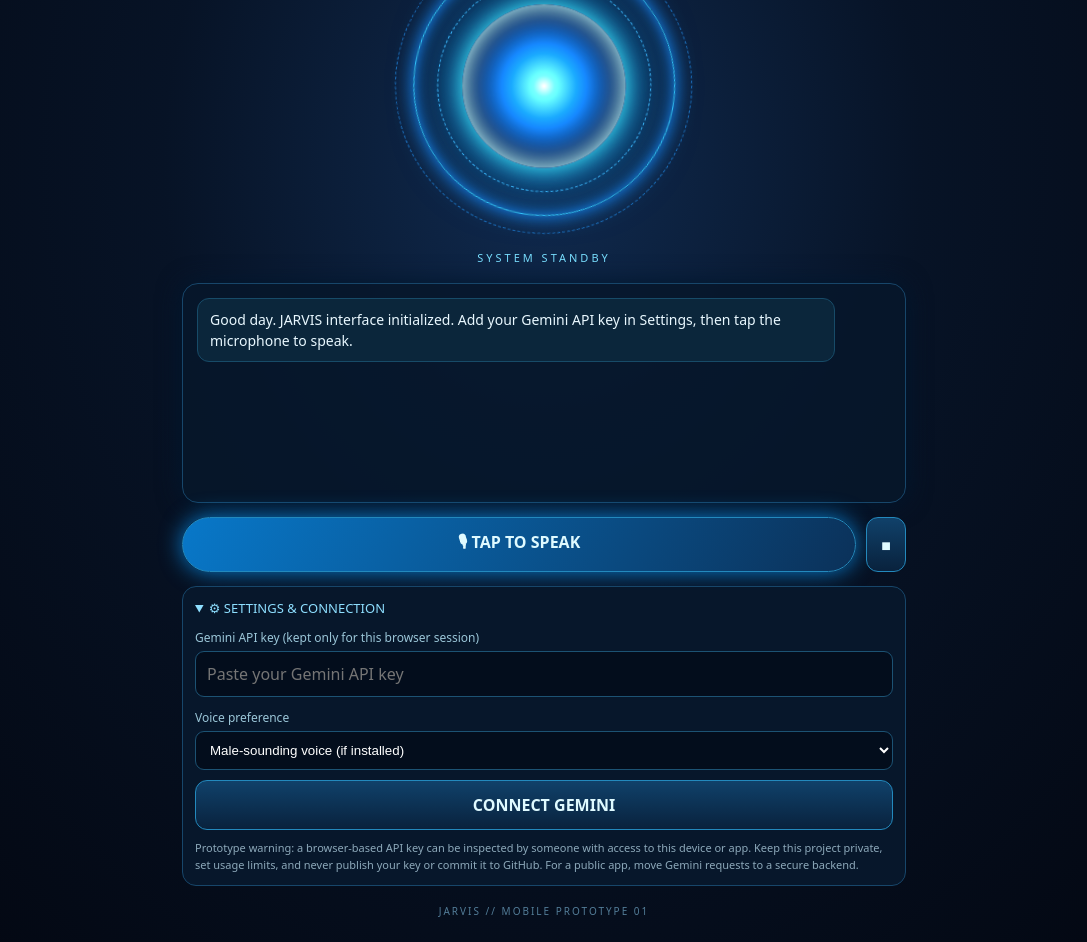
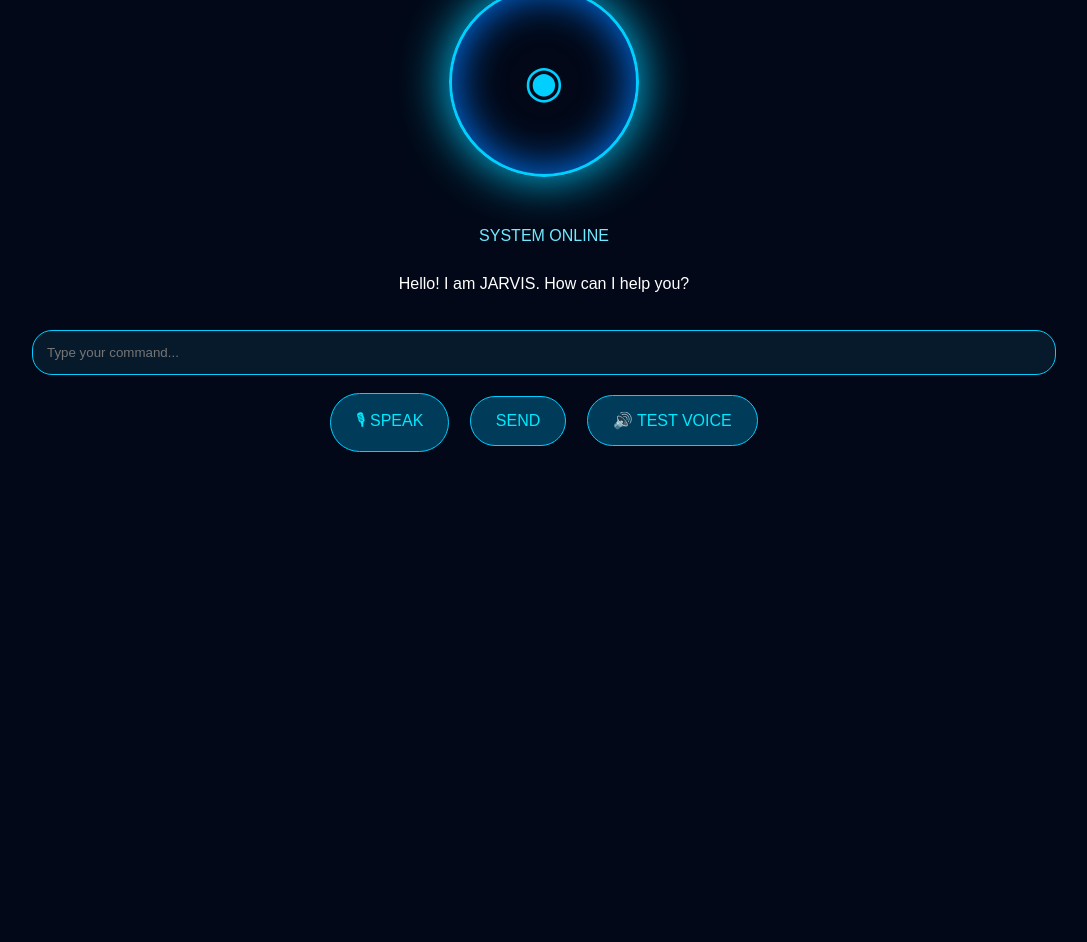
Before and after one commit to jatinthakur06366-stack/JARVIS-, a plain HTML site: page index.html in a window 1280 px wide. Shown: the part 243-1185 px from the top of the page, without its empty margins (96-1183 px from the left). After the commit the page ends 800 px from the top, so only its background shows below. Drawn offline with Linux system fonts and the light colour scheme.

Commit message:
Update index.html

```diff
--- a/index.html
+++ b/index.html
@@ -1,106 +1,132 @@
-<!doctype html>
+
+<!DOCTYPE html>
 <html lang="en">
 <head>
-<meta charset="utf-8">
-<meta name="viewport" content="width=device-width,initial-scale=1,viewport-fit=cover">
-<meta name="theme-color" content="#050b18">
-<meta name="description" content="Personal JARVIS AI voice assistant">
-<link rel="manifest" href="manifest.json">
-<title>J.A.R.V.I.S.</title>
+<meta charset="UTF-8">
+<meta name="viewport" content="width=device-width, initial-scale=1.0">
+<title>JARVIS AI</title>
 <style>
-:root{color-scheme:dark;--cyan:#55dfff;--blue:#168bff;--bg:#050b18;--panel:#0a1830}
-*{box-sizing:border-box}body{margin:0;background:radial-gradient(ellipse at 50% 34%,#102b50 0,#071326 42%,#030711 100%);color:#e9f8ff;font-family:system-ui,Arial,sans-serif;min-height:100vh}
-main{max-width:760px;margin:auto;min-height:100vh;padding:22px 18px calc(24px + env(safe-area-inset-bottom));display:flex;flex-direction:column;align-items:center}
-header{width:100%;display:flex;justify-content:space-between;align-items:center;letter-spacing:3px;font-size:12px;color:#83dfff}
-.status{font-size:10px;letter-spacing:1px;color:#72e7ff;border:1px solid #1b638a;padding:7px 10px;border-radius:30px}
-h1{font-size:clamp(27px,7vw,42px);letter-spacing:7px;margin:25px 0 4px;text-shadow:0 0 18px #1aaeff}
-.sub{font-size:10px;letter-spacing:4px;color:#76b9d5}
-.core-wrap{position:relative;width:min(70vw,285px);height:min(70vw,285px);margin:34px auto 22px;display:grid;place-items:center}
-.core{width:54%;height:54%;border-radius:50%;background:radial-gradient(circle,#d7fbff 0,#63dfff 9%,#168bff 28%,#092e64 57%,#06142a 72%);box-shadow:0 0 22px #39caff,0 0 65px #087eff, inset 0 0 25px #b8f5ff;animation:pulse 3s ease-in-out infinite}
-.ring{position:absolute;inset:4%;border:1px solid #35caff;border-radius:50%;box-shadow:0 0 18px #168bff,inset 0 0 15px #168bff;animation:spin 18s linear infinite}
-.ring:before,.ring:after{content:"";position:absolute;inset:9%;border:1px dashed #49bfff;border-radius:50%}
-.ring:after{inset:-7%;border-color:#1c75c6;transform:rotate(35deg)}
-@keyframes spin{to{transform:rotate(360deg)}}@keyframes pulse{50%{transform:scale(1.08);filter:brightness(1.3)}}
-body.listening .core{animation:pulse .7s infinite}body.listening .ring{animation-duration:3s}
-#state{font-size:11px;letter-spacing:3px;color:#79dfff;margin-bottom:18px}
-.panel{width:100%;background:#07172bd9;border:1px solid #17466a;border-radius:16px;padding:14px;box-shadow:0 0 25px #00172e}
-#log{height:190px;overflow:auto;display:flex;flex-direction:column;gap:10px}
-.msg{font-size:14px;line-height:1.5;padding:10px 12px;border-radius:12px;max-width:92%;white-space:pre-wrap}
-.user{align-self:flex-end;background:#103d61}.jarvis{align-self:flex-start;background:#0b263b;border:1px solid #174b68}
-.controls{display:flex;gap:10px;width:100%;margin-top:14px}
-button,input{font:inherit}button{border:1px solid #2389bd;color:#dffaff;background:linear-gradient(180deg,#10416a,#09223d);border-radius:12px;padding:13px 14px;font-weight:650}
-button:active{transform:scale(.98)}#talk{flex:1;border-radius:40px;background:linear-gradient(120deg,#0878c9,#0b3159);box-shadow:0 0 22px #087bcb}
-.settings{width:100%;margin-top:14px;background:#07172b;border:1px solid #17466a;border-radius:14px;padding:12px}
-summary{color:#8edfff;font-size:13px;cursor:pointer}label{display:block;color:#9bc6d8;font-size:12px;margin:12px 0 5px}
-input{width:100%;border:1px solid #1c5273;border-radius:9px;background:#030d1c;color:white;padding:11px}
-.small{font-size:11px;color:#8da9ba;line-height:1.5;margin-top:10px}
-footer{margin-top:auto;padding-top:18px;color:#537d98;font-size:10px;letter-spacing:2px}
+*{box-sizing:border-box}
+body{
+ margin:0;background:#020817;color:#00cfff;
+ font-family:Arial,sans-serif;text-align:center;
+ min-height:100vh;display:flex;align-items:center;
+ justify-content:center;flex-direction:column;
+}
+h1{letter-spacing:8px;text-shadow:0 0 20px #00cfff}
+.core{
+ width:190px;height:190px;border-radius:50%;
+ border:3px solid #00cfff;
+ box-shadow:0 0 25px #00cfff,inset 0 0 30px #007bff;
+ display:flex;align-items:center;justify-content:center;
+ margin:35px auto;animation:pulse 2s infinite;
+}
+.core span{font-size:45px}
+@keyframes pulse{50%{box-shadow:0 0 50px #00cfff,inset 0 0 45px #007bff}}
+button{
+ background:#003b59;color:#00eaff;border:1px solid #00cfff;
+ padding:15px 25px;border-radius:30px;margin:8px;
+ font-size:16px;
+}
+button:active{background:#007ba8}
+#status{color:#70eaff;margin:15px}
+#reply{padding:15px;max-width:90%;min-height:60px;color:white}
+input{
+ background:#071a2c;color:white;border:1px solid #00cfff;
+ padding:14px;border-radius:20px;width:80%;margin:10px;
+}
 </style>
 </head>
 <body>
-<main>
-<header><span>STARK INDUSTRIES // PERSONAL AI</span><span class="status" id="conn">OFFLINE</span></header>
-<h1>J.A.R.V.I.S.</h1><div class="sub">JUST A RATHER VERY INTELLIGENT SYSTEM</div>
-<div class="core-wrap"><div class="ring"></div><div class="core"></div></div>
-<div id="state">SYSTEM STANDBY</div>
-<section class="panel" aria-label="Conversation"><div id="log"><div class="msg jarvis">Good day. JARVIS interface initialized. Add your Gemini API key in Settings, then tap the microphone to speak.</div></div></section>
-<div class="controls"><button id="talk">🎙 TAP TO SPEAK</button><button id="stop">■</button></div>
-<details class="settings" open>
-<summary>⚙ SETTINGS & CONNECTION</summary>
-<label for="key">Gemini API key (kept only for this browser session)</label>
-<input id="key" type="password" autocomplete="off" placeholder="Paste your Gemini API key">
-<label for="voice">Voice preference</label>
-<select id="voice" style="width:100%;padding:10px;border-radius:9px;background:#030d1c;color:white;border:1px solid #1c5273">
-<option value="male">Male-sounding voice (if installed)</option><option value="any">Default voice</option>
-</select>
-<button id="save" style="margin-top:10px;width:100%">CONNECT GEMINI</button>
-<div class="small">Prototype warning: a browser-based API key can be inspected by someone with access to this device or app. Keep this project private, set usage limits, and never publish your key or commit it to GitHub. For a public app, move Gemini requests to a secure backend.</div>
-</details>
-<footer>JARVIS // MOBILE PROTOTYPE 01</footer>
-</main>
+<h1>J.A.R.V.I.S</h1>
+<div>PERSONAL ASSISTANT • DEMO MODE</div>
+<div class="core"><span>◉</span></div>
+<div id="status">SYSTEM ONLINE</div>
+<div id="reply">Hello! I am JARVIS. How can I help you?</div>
+<input id="command" placeholder="Type your command...">
+<div>
+<button onclick="listen()">🎙 SPEAK</button>
+<button onclick="send()">SEND</button>
+<button onclick="speak('System is online.')">🔊 TEST VOICE</button>
+</div>
 <script>
-const $=s=>document.querySelector(s), log=$('#log');
-let apiKey='', listening=false, recognition=null, history=[];
-function add(text,who='jarvis'){const d=document.createElement('div');d.className='msg '+who;d.textContent=text;log.appendChild(d);log.scrollTop=log.scrollHeight}
-function state(t){$('#state').textContent=t}
+const statusText=document.getElementById("status");
+const reply=document.getElementById("reply");
+const input=document.getElementById("command");
+
 function speak(text){
- if(!('speechSynthesis'in window))return;
- speechSynthesis.cancel();const u=new SpeechSynthesisUtterance(text);u.rate=.92;u.pitch=.78;
- const voices=speechSynthesis.getVoices();
- if($('#voice').value==='male'){
-   const candidates=voices.filter(v=>/en/i.test(v.lang)&&/male|david|mark|daniel|james|guy|aaron|fred/i.test(v.name));
-   if(candidates.length)u.voice=candidates[0];
+ const speech=new SpeechSynthesisUtterance(text);
+ speech.lang="en-IN";
+ speech.rate=1;
+ speechSynthesis.cancel();
+ speechSynthesis.speak(speech);
+}
+
+function answer(text){
+ reply.textContent=text;
+ speak(text);
+}
+
+function send(){
+ const q=input.value.trim().toLowerCase();
+ if(!q)return;
+ input.value="";
+
+ if(q.includes("hello")||q.includes("hi")){
+ answer("Hello! I am JARVIS. All systems are running.");
  }
- speechSynthesis.speak(u);
+ else if(q.includes("your name")||q.includes("who are you")){
+ answer("I am JARVIS, your personal demo assistant.");
+ }
+ else if(q.includes("time")){
+ answer("The time is "+new Date().toLocaleTimeString());
+ }
+ else if(q.includes("date")){
+ answer("Today's date is "+new Date().toLocaleDateString());
+ }
+ else if(q.includes("how are you")){
+ answer("I am functioning perfectly. Thank you.");
+ }
+ else if(q.includes("open google")){
+ answer("Opening Google.");
+ window.open("https://www.google.com","_blank");
+ }
+ else if(q.includes("open youtube")){
+ answer("Opening YouTube.");
+ window.open("https://www.youtube.com","_blank");
+ }
+ else if(q.includes("help")){
+ answer("You can ask me the time, date, my name, or say open Google or open YouTube.");
+ }
+ else{
+ answer("I am currently in Demo Mode. AI connection is not enabled yet.");
+ }
 }
-async function ask(text){
- if(!apiKey){add('Please add your Gemini API key in Settings first.');return}
- history.push({role:'user',parts:[{text}]});state('THINKING...');
- try{
-  const r=await fetch('https://generativelanguage.googleapis.com/v1beta/models/gemini-3.8-flash:generateContent?key='+encodeURIComponent(apiKey),{
-   method:'POST',headers:{'Content-Type':'application/json'},
-   body:JSON.stringify({systemInstruction:{parts:[{text:'You are JARVIS, a concise, polite, intelligent personal assistant. Address the user respectfully as sir occasionally, not in every sentence. Speak naturally. Never claim to have performed phone actions unless the app actually did them. If asked to open an app, explain that this prototype can open supported web links only.'}]},contents:history.slice(-12),generationConfig:{temperature:.7,maxOutputTokens:500}})
-  });
-  const data=await r.json();if(!r.ok)throw new Error(data.error?.message||'Gemini request failed');
-  const answer=data.candidates?.[0]?.content?.parts?.map(p=>p.text||'').join('').trim()||'I could not generate a response.';
-  history.push({role:'model',parts:[{text:answer}]});add(answer);speak(answer);state('SYSTEM READY');
- }catch(e){add('Connection error: '+e.message);state('CONNECTION ERROR')}
-}
-function startListening(){
+
+function listen(){
  const SR=window.SpeechRecognition||window.webkitSpeechRecognition;
- if(!SR){add('Speech recognition is not available in this browser. Try Chrome and check microphone permission.');return}
- if(listening)return;
- recognition=new SR();recognition.lang='en-IN';recognition.interimResults=false;recognition.maxAlternatives=1;
- recognition.onstart=()=>{listening=true;document.body.classList.add('listening');state('LISTENING...')};
- recognition.onresult=e=>{const text=e.results[0][0].transcript;add(text,'user');ask(text)};
- recognition.onerror=e=>{add('Microphone: '+e.error);state('SYSTEM READY')};
- recognition.onend=()=>{listening=false;document.body.classList.remove('listening');if($('#state').textContent==='LISTENING...')state('SYSTEM READY')};
+ if(!SR){
+ answer("Speech recognition is not supported in this browser. Please try Chrome.");
+ return;
+ }
+ const recognition=new SR();
+ recognition.lang="en-IN";
+ recognition.interimResults=false;
+ statusText.textContent="LISTENING...";
+ recognition.onresult=e=>{
+ input.value=e.results[0][0].transcript;
+ statusText.textContent="COMMAND RECEIVED";
+ send();
+ };
+ recognition.onerror=()=>{
+ statusText.textContent="VOICE ERROR - TRY AGAIN";
+ };
+ recognition.onend=()=>{
+ if(statusText.textContent==="LISTENING...")
+ statusText.textContent="SYSTEM ONLINE";
+ };
  recognition.start();
 }
-$('#talk').addEventListener('click',startListening);
-$('#stop').addEventListener('click',()=>{if(recognition)recognition.stop();speechSynthesis.cancel();state('SYSTEM READY')});
-$('#save').addEventListener('click',()=>{apiKey=$('#key').value.trim();$('#conn').textContent=apiKey?'KEY ADDED':'NO KEY';state(apiKey?'READY TO ASSIST':'ADD API KEY');if(apiKey)add('Gemini key entered for this session. Tap the microphone to begin.');});
-if('serviceWorker'in navigator)window.addEventListener('load',()=>navigator.serviceWorker.register('./sw.js').catch(()=>{}));
-if('speechSynthesis'in window)speechSynthesis.getVoices();
 </script>
-</body></html>
+</body>
+</html>
```
